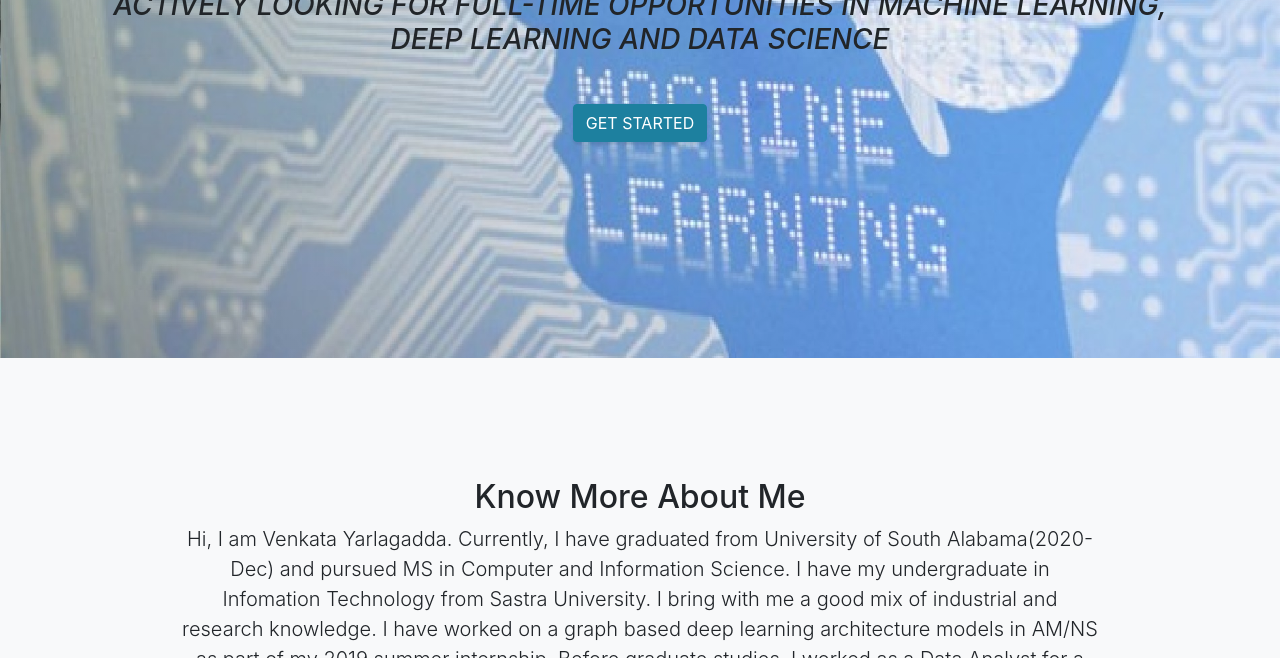
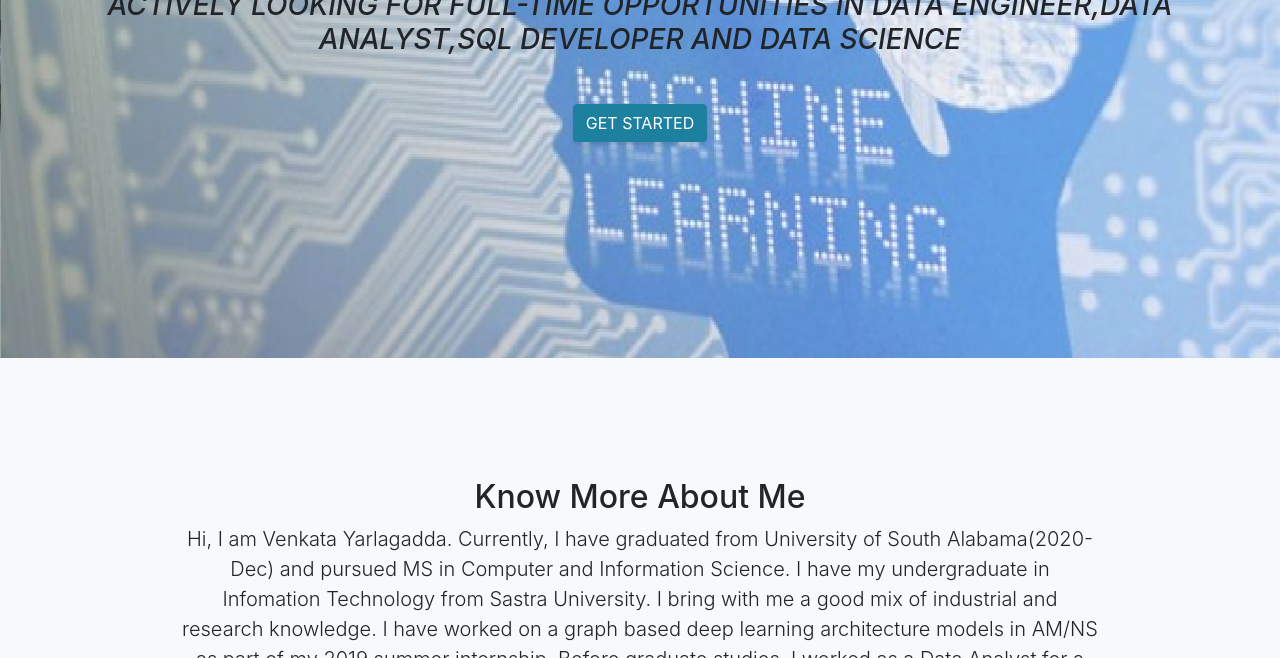
Before and after one commit to yarlagaddavenkatasubbarao/yarlagaddavenkatasubbarao.github.io, a website with bundled scripts: page index.html in a window 1280 px wide. Shown: the part 442-1100 px from the top of the page. Built offline with nearby package versions, Linux system fonts and the light colour scheme.

Commit message:
Update index.html

```diff
--- a/index.html
+++ b/index.html
@@ -58,7 +58,7 @@
       <h1 class="mb-1">Hi, I am Venkata Subba Rao Yarlagadda</h1>
       <h3 class="mb-5">
         <em>ACTIVELY LOOKING FOR FULL-TIME OPPORTUNITIES
-IN MACHINE LEARNING, DEEP LEARNING AND DATA SCIENCE </em>
+IN DATA ENGINEER,DATA ANALYST,SQL DEVELOPER AND DATA SCIENCE </em>
       </h3>
       <a class="btn btn-primary btn-xl js-scroll-trigger" href="#about">GET STARTED</a>
     </div>
```
